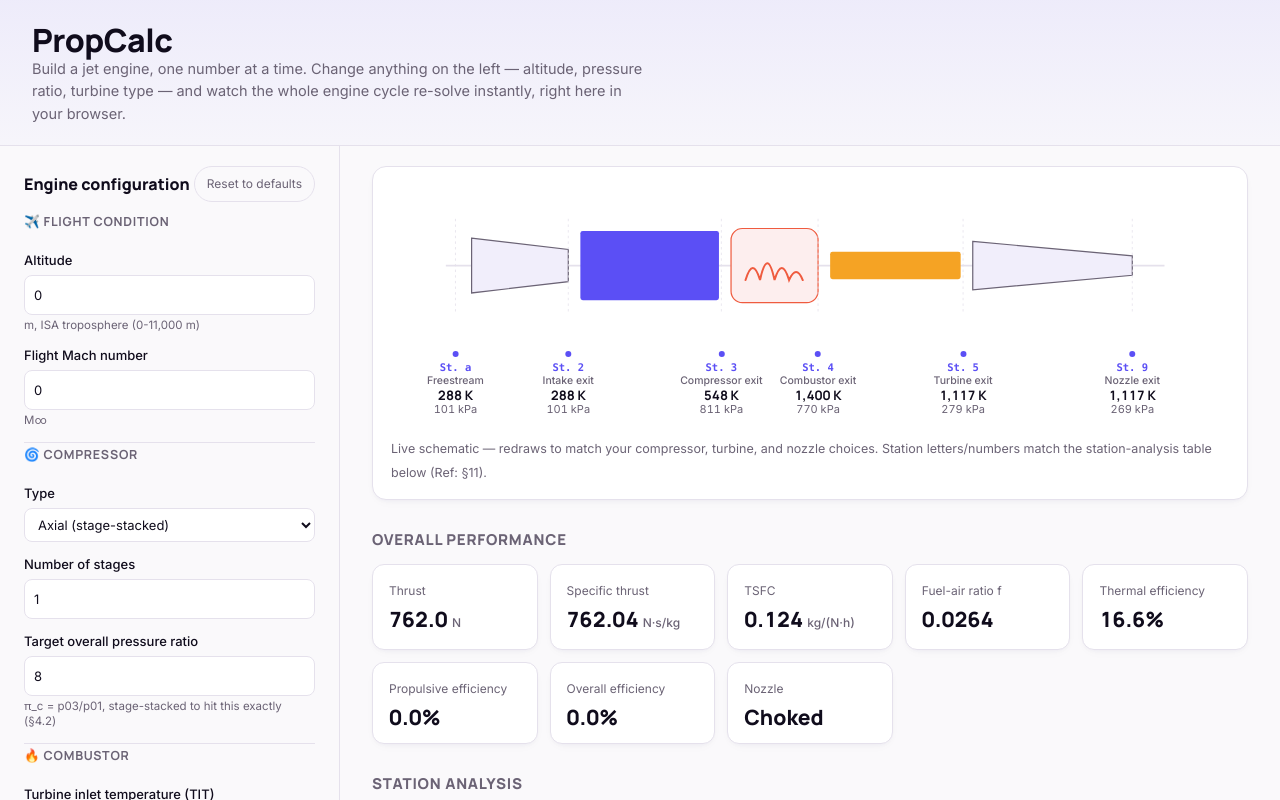
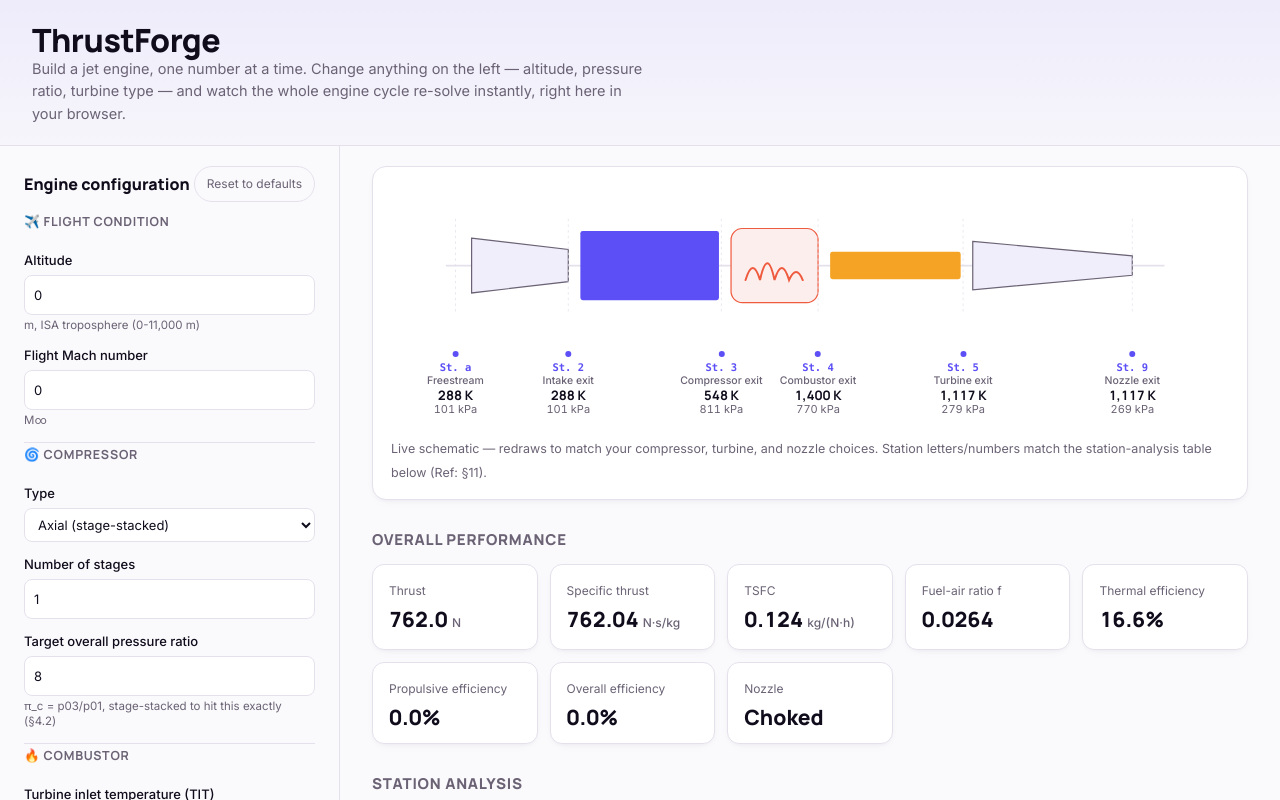
Before and after one commit to falgunitripathi/aeropropsim, a React (Vite) app in the folder web/: page / in a window 1280 px wide. Shown: the top 800 px of the page. Built offline with nearby package versions, Linux system fonts and the light colour scheme.

Commit message:
Update App.jsx

```diff
--- a/web/src/App.jsx
+++ b/web/src/App.jsx
@@ -6,7 +6,7 @@ import ResultsPanel from "./components/ResultsPanel.jsx";
 import "./App.css";
 
 /**
- * PropCalc — a single-spool turbojet performance simulator.
+ * ThrustForge — a single-spool turbojet performance simulator.
  *
  * All physics runs client-side, ported module-by-module from the
  * validated Python engineering core (see src/physics/*.js and the
@@ -32,7 +32,7 @@ function App() {
   return (
     <div className="app-shell">
       <header className="app-header">
-        <h1>PropCalc</h1>
+        <h1>ThrustForge</h1>
         <p className="app-subtitle">
           Build a jet engine, one number at a time. Change anything on the
           left — altitude, pressure ratio, turbine type — and watch the
```
